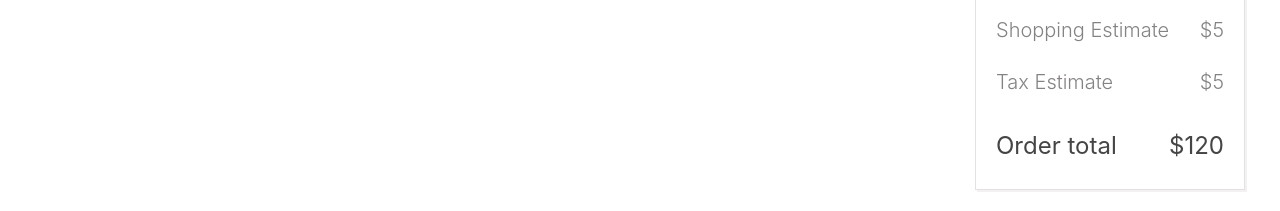
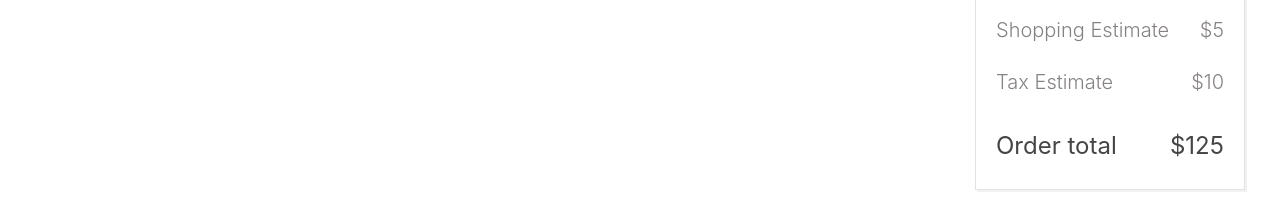
Before and after one commit to yerraakhila/shoplane, a React (Create React App) app: page /cart in a window 1280 px wide. Shown: the part 300-511 px from the top of the page. Built offline with nearby package versions, Linux system fonts and the light colour scheme; no server answers.

Commit message:
money update

```diff
--- a/src/components/OrderSummary.jsx
+++ b/src/components/OrderSummary.jsx
@@ -12,11 +12,11 @@ function OrderSummary() {
       </div>
       <div className="order-summary-gap">
         <h5 className="htag">Tax Estimate</h5>
-        <h5 className="htag">$5</h5>
+        <h5 className="htag">$10</h5>
       </div>
       <div className="order-summary-gap another">
         <h4 className="h4tag">Order total</h4>
-        <h4 className="h4tag">$120</h4>
+        <h4 className="h4tag">$125</h4>
       </div>
     </div>
   );
```
